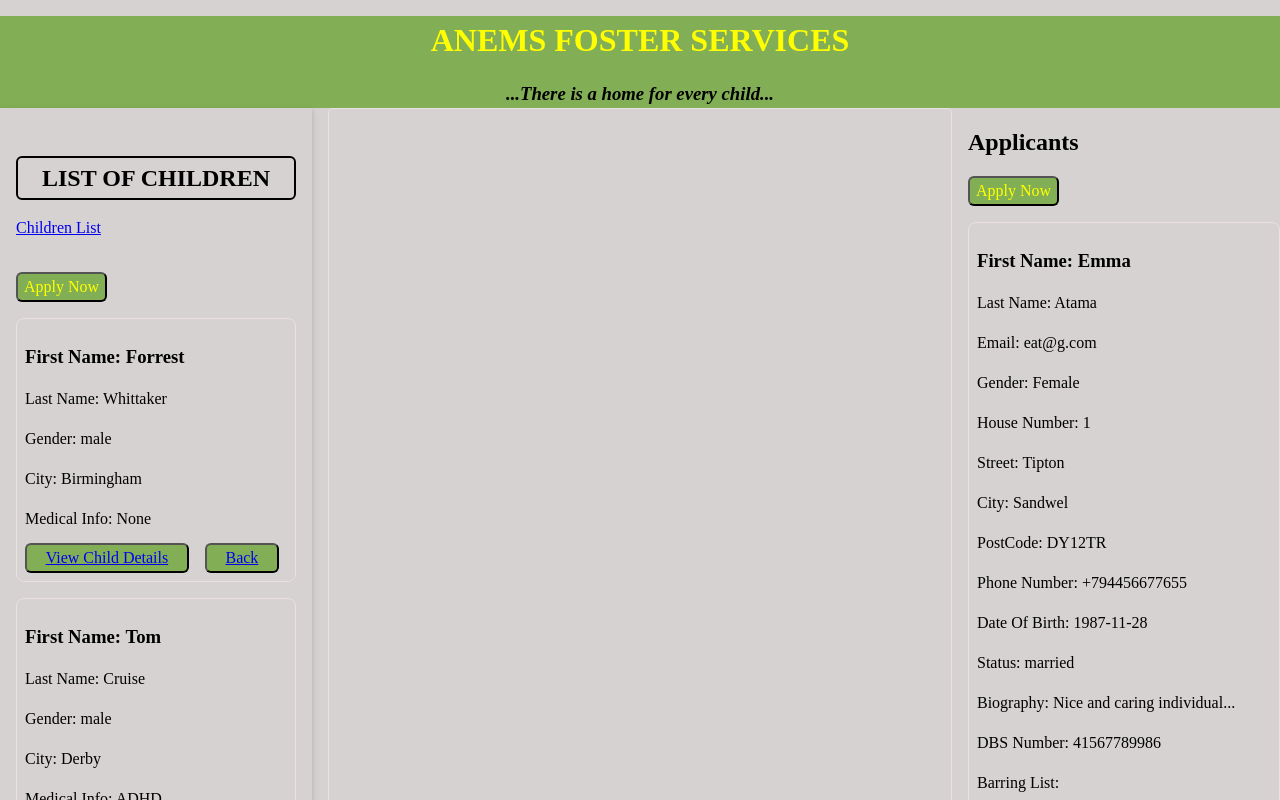
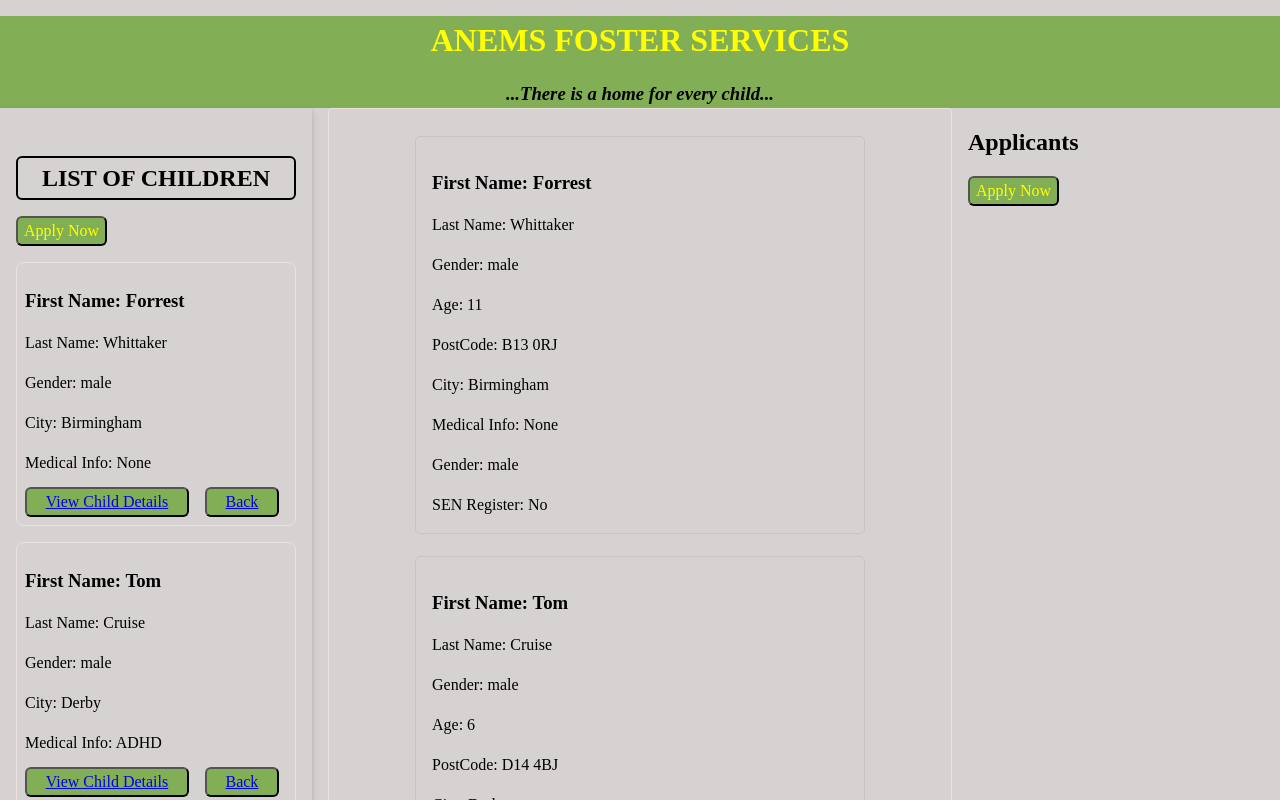
Before and after one commit to Emmanuel-Atama/boolean-uk-react-solo-project, a React (Create React App) app: page /ViewChildDetails in a window 1280 px wide. Shown: the top 800 px of the page. Built offline with nearby package versions, Linux system fonts and the light colour scheme; data requests are answered from the project's data file.

Commit message:
recent updates

```diff
--- a/db/db.json
+++ b/db/db.json
@@ -1,26 +1,5 @@
 {
-  "contacts": [
-    {
-      "firstName": "Emma",
-      "lastName": "Atama",
-      "gender": "Female",
-      "email": "eat@g.com",
-      "houseNumber": "1",
-      "street": "Tipton",
-      "city": "Sandwel",
-      "postCode": "DY12TR",
-      "phoneNumber": "+794456677655",
-      "dob": "1987-11-28",
-      "status": "married",
-      "bio": "Nice and caring individual...",
-      "dbs": "41567789986",
-      "radioBarred": true,
-      "radioConvict": true,
-      "radioDvla": true,
-      "radioDrivingPoints": true,
-      "id": 2
-    }
-  ],
+  "contacts": [],
   "children": [
     {
       "id": 1,
--- a/src/App.jsx
+++ b/src/App.jsx
@@ -50,11 +50,11 @@ const [contactEdit, setContactEdit] = useState([])
     <div className="three-column-grid-expand-center">
     <LeftAside  kids={kids} hideForm={hideForm} setHideForm={setHideForm}/>
     <main className="center">
-    {/* <Switch>
+    <Switch>
         <Route exact path="/ViewChildDetails">
 <ViewChildDetails kids={kids}/>
         </Route>
-      </Switch> */}
+      </Switch>
       {!hideForm && (<CreateApplicationForm contacts={contacts} setContacts={setContacts} />)}
       {!editContactForm && (<EditContactForm contacts={contacts} setContacts={setContacts} contactEdit={contactEdit}/>)}
     </main>
--- a/src/Components/CreateApplicationForm.jsx
+++ b/src/Components/CreateApplicationForm.jsx
@@ -174,7 +174,7 @@ const handleSubmit = (event) => {
         type="tel"
         id="phone"
         name="phone"
-        pattern="[0-9]{3}-[0-9]{3}-[0-9]{4}"
+        // pattern="[0-9]{3}-[0-9]{3}-[0-9]{4}"
         // required
       />
       <small> Format: 0123-456-7890</small>
--- a/src/Components/EditContactForm.jsx
+++ b/src/Components/EditContactForm.jsx
@@ -148,7 +148,7 @@ const url = `http://localhost:3030/contacts/${contactEdit.id}`;
     return (
       <>
       <h2>Edit Application</h2>
-        <form onSubmit={handleSubmit} className="form-stack light-shadow center contact-form">
+        <form onSubmit={handleSubmit} className="form-stack light-shadow center">
 
         <label htmlFor="first-name-input">First Name:</label>
         <input
@@ -222,7 +222,7 @@ const url = `http://localhost:3030/contacts/${contactEdit.id}`;
           type="tel"
           id="phone"
           name="phone"
-          pattern="[0-9]{3}-[0-9]{3}-[0-9]{4}"
+          // pattern="[0-9]{3}-[0-9]{3}-[0-9]{4}"
           // required
         />
         <small> Format: 123-456-7890</small>
--- a/src/Components/LeftAside.jsx
+++ b/src/Components/LeftAside.jsx
@@ -7,7 +7,7 @@ export default function LeftAside(props) {
          <aside className="left-aside list-section light-shadow">
           <header className="list-of-child-header">
             <h2>LIST OF CHILDREN</h2>
-            <nav>
+            {/* <nav>
               <ul>
                 <li>
                   <Link to="../Components/ListOfChildren"> Children List</Link>
@@ -16,7 +16,7 @@ export default function LeftAside(props) {
                   <Link to=""></Link>
                 </li>
               </ul>
-            </nav>
+            </nav> */}
             <button onClick={() => setHideForm(!hideForm)} className="create-to-apply">
               {hideForm ? "Apply Now" : "Cancel"}
               </button>
--- a/src/Components/ViewChildDetails.jsx
+++ b/src/Components/ViewChildDetails.jsx
@@ -2,13 +2,13 @@ export default function ViewChildDetails(props) {
     const { kids} = props
 
 return (
-  <ul>
+  <ul className="child-lists">
   {kids.map((kid, index) => {
 
     const {firstName, lastName, city, gender, medicalInfo, age, postCode, SEN} = kid
 // console.log("Inside Kids Map: ", kid)
 return (
-<li key={index} className="child-center">
+<li key={index} className="child-list child-list--text">
       <h3>First Name: {firstName}</h3>
       <p>Last Name: {lastName}</p>
       <p>Gender: {gender}</p>
--- a/src/index.css
+++ b/src/index.css
@@ -194,3 +194,32 @@ select {
   padding-left: 16px;
   padding-right: 16px;
 }
+.child-lists {
+  display: grid;
+  grid-template-columns: repeat(auto-fill, 450px);
+  gap: 15px;
+  justify-content: center;
+  justify-items: center;
+  padding: 2rem 0;
+  margin-bottom: 2rem;
+}
+
+.child-list {
+  width: 100%;
+  justify-self: center;
+  border: 1px solid #c9c4c4;
+  border-radius: 8px;
+  cursor: pointer;
+  transition: all 300ms;
+  padding: 8px;
+}
+
+.child-list:hover {
+  transform: scale(1.02);
+  box-shadow: rgba(0, 0, 0, 0.35) 0px 5px 15px;
+}
+.child-list--text {
+  margin: 0.2rem;
+  padding: 1rem;
+  border-radius: 5px;
+}
```
Also changed, not shown: src/ErrorPage.jsx (added, +9 -0 lines).
